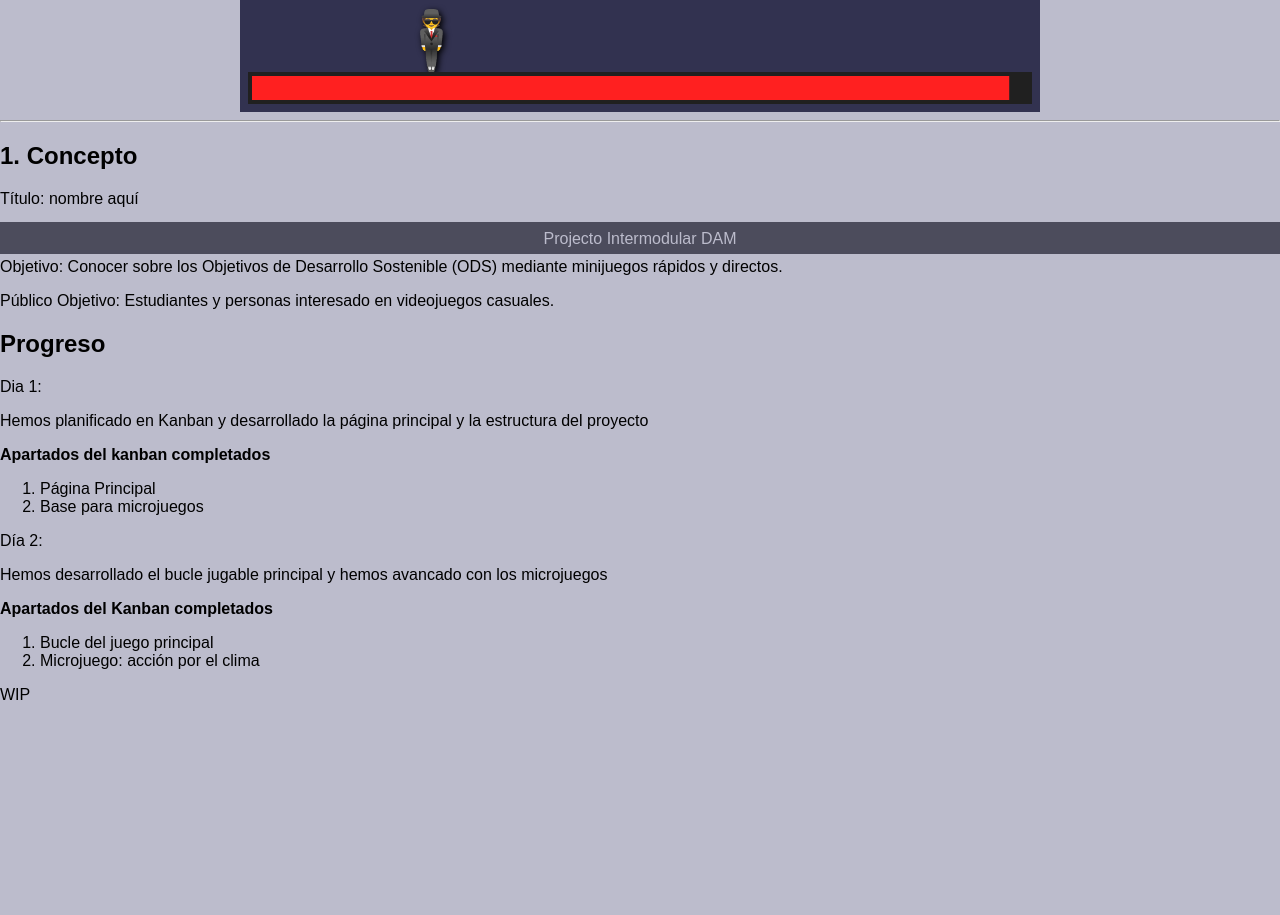
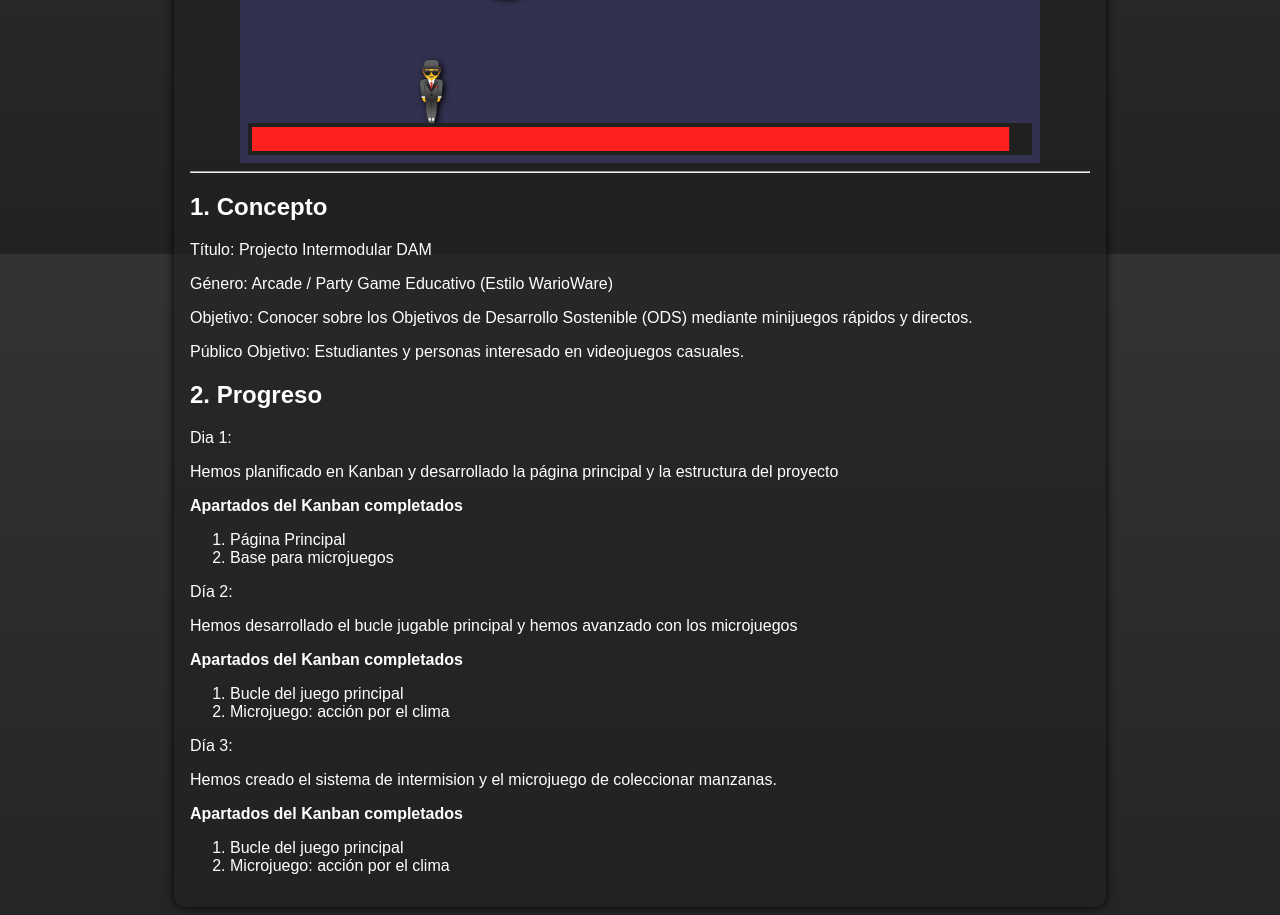
Before and after one commit to ivanminhuevos/ProjectoInterDAM, a plain HTML site: page index.html in a window 1280 px wide. Shown: the part 546-1461 px from the top of the page. Before the commit the page ends 1266 px from the top, so only its background shows below. Drawn offline with Linux system fonts and the light colour scheme; files whose address does not match are found by name.

Commit message:
mejor estilo

```diff
--- a/css/style.css
+++ b/css/style.css
@@ -4,15 +4,40 @@ body {
     padding: 0px;
 
     font-family: sans-serif;
+
+    background-image: linear-gradient(to bottom, #333, #222);
+  background-repeat: no-repeat;
+  background-attachment: fixed;
 }
 
-header h1 {
-    background-color: #4c4c5c;
-    color: #bcbccc;
+main {
+    color: white;
+
+    display: flex;
+
+    flex-direction: column;
+    justify-content: center;
+    align-items: center;
+}
+
+.flexcontainer {
+    background-color: rgba(32, 32, 32, 0.6);
+    box-shadow: 0px 0px 8px black;
+
+    padding: 16px;
+    margin: 8px;
+
+    border-radius: 12px;
+
+    min-width: 900px;
+}
+
+h1 {
+    color: white;
 
     text-align: center;
 
-    margin-top: 0px;
+    margin: 0px;
 }
 
 section.canvasdock {
@@ -20,17 +45,3 @@ section.canvasdock {
     justify-content: center;
     align-items: center;
 }
-
-footer {
-    background-color: #4c4c5c;
-    color: #bcbccc;
-
-    text-align: center;
-
-    position: fixed;
-    width: 100%;
-
-    height: 24px;
-    bottom: 0px;
-    padding-top: 8px;
-}
--- a/index.html
+++ b/index.html
@@ -17,48 +17,55 @@
 </head>
 
 <body>
-    <header>
+    <main>
+        <div class="flexcontainer">
             <h1>Projecto Intermodular DAM</h1>
-    </header>
-    <main>
+        </div>
+
+        <div class="flexcontainer">
             <section class="canvasdock">
                 <canvas width="800" height="600" onmousemove="MOUSE_Update(event)" id="framebuffer_canvas" />
             </section>
             <hr>
             <section>
                 <h2>1. Concepto</h2>
-            <p>Título: nombre aquí</p>
+                <p>Título: Projecto Intermodular DAM</p>
                 <p>Género: Arcade / Party Game Educativo (Estilo WarioWare)</p>
                 <p>Objetivo: Conocer sobre los Objetivos de Desarrollo Sostenible (ODS) mediante minijuegos rápidos y
                     directos.</p>
                 <p>Público Objetivo: Estudiantes y personas interesado en videojuegos casuales.</p>
             </section>
             <section>
-            <h2>Progreso</h2>
+                <h2>2. Progreso</h2>
                 <p>Dia 1:</p>
                 <p>Hemos planificado en Kanban y desarrollado la página principal y la estructura del proyecto</p>
 
-            <p><strong>Apartados del kanban completados</strong></p>
+                <p><strong>Apartados del Kanban completados</strong></p>
                 <ol>
                     <li>Página Principal</li>
                     <li>Base para microjuegos</li>
                 </ol>
 
                 <p>Día 2:</p>
-            <p>Hemos desarrollado el bucle jugable principal y hemos avancado con los microjuegos</p>
+                <p>Hemos desarrollado el bucle jugable principal y hemos avanzado con los microjuegos</p>
 
                 <p><strong>Apartados del Kanban completados</strong></p>
                 <ol>
                     <li>Bucle del juego principal</li>
                     <li>Microjuego: acción por el clima</li>
                 </ol>
-            <p>WIP</p>
+
+                <p>Día 3:</p>
+                <p>Hemos creado el sistema de intermision y el microjuego de coleccionar manzanas.</p>
+                <p><strong>Apartados del Kanban completados</strong></p>
+                <ol>
+                    <li>Bucle del juego principal</li>
+                    <li>Microjuego: acción por el clima</li>
+                </ol>
             </section>
+        </div>
     </main>
 </body>
-<footer>
-    Projecto Intermodular DAM
-</footer>
 
 <script src="./js/pidam.js"></script>
 
```
Lines whose indentation alone changed are shown as unchanged.
